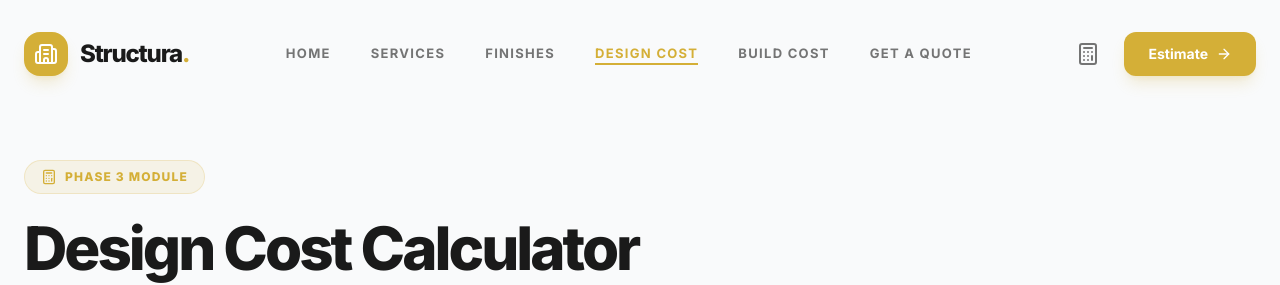
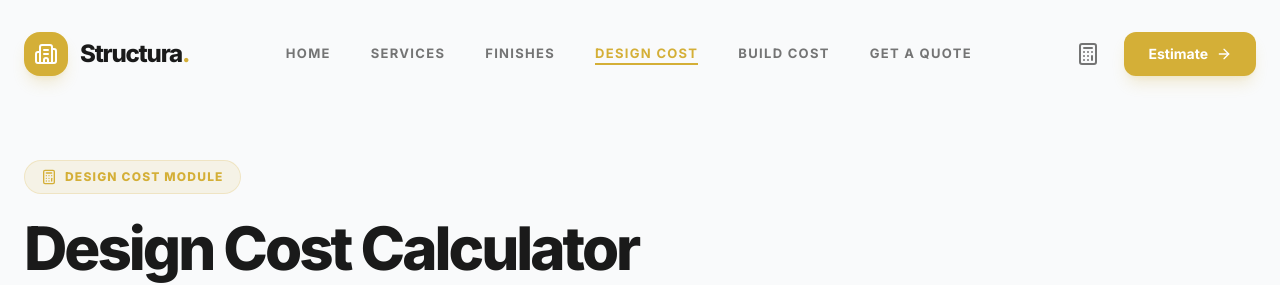
Before and after one commit to MedlHesedh/Masangcap_E-Commerce, a React (Vite) app: page /design-estimator in a window 1280 px wide. Shown: the top 285 px of the page. Built offline with nearby package versions, Linux system fonts and the light colour scheme.

Commit message:
feat: Rename Phase 3 module to Design Cost
Updates the module title from "Phase 3 Module" to "Design Cost Module" for better clarity and semantic meaning within the application.

```diff
--- a/src/pages/DesignEstimator.tsx
+++ b/src/pages/DesignEstimator.tsx
@@ -47,7 +47,7 @@ const DesignEstimator = () => {
         <div className="mb-16">
           <div className="inline-flex items-center gap-2 bg-primary/10 text-primary px-4 py-2 rounded-full border border-primary/20 mb-6">
             <Calculator className="w-4 h-4" />
-            <span className="text-xs font-black uppercase tracking-widest">Phase 3 Module</span>
+            <span className="text-xs font-black uppercase tracking-widest">Design Cost Module</span>
           </div>
           <h1 className="text-5xl md:text-6xl font-black text-secondary tracking-tighter mb-4">
             Design Cost Calculator
```
